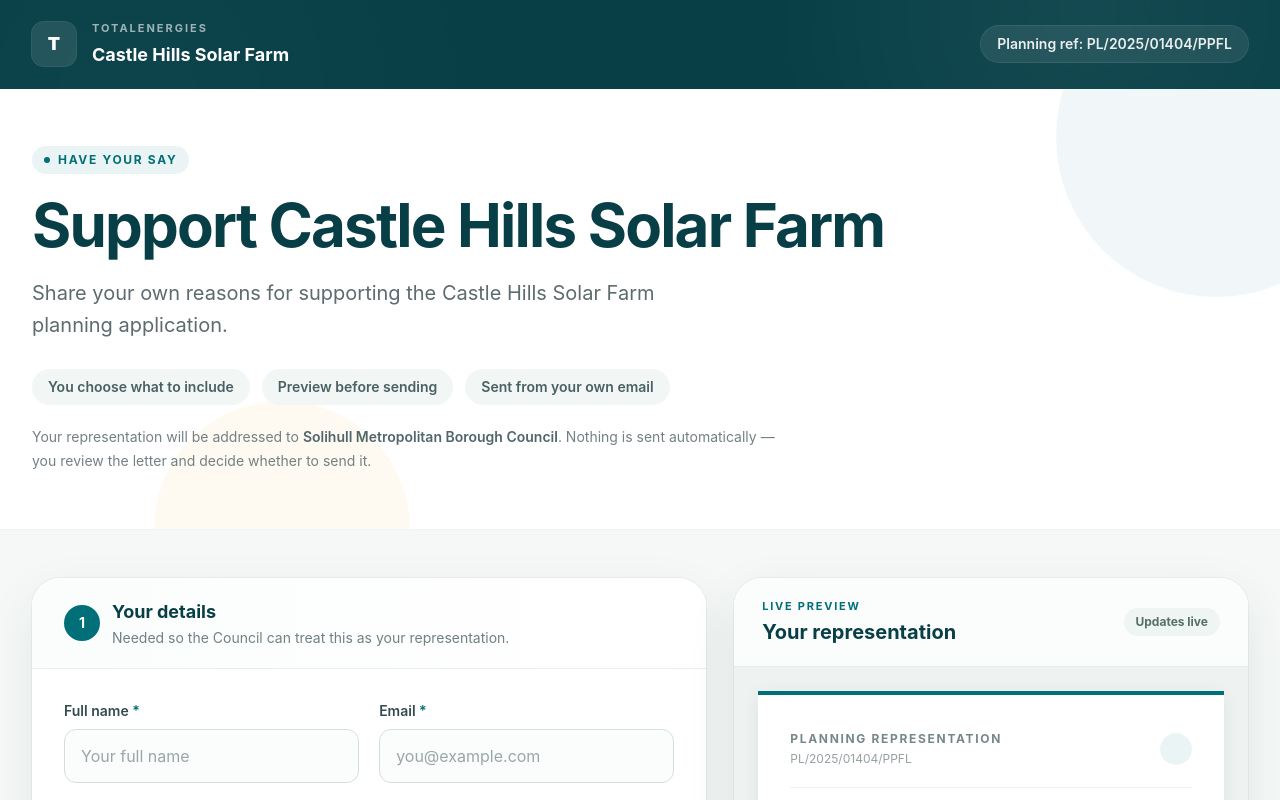
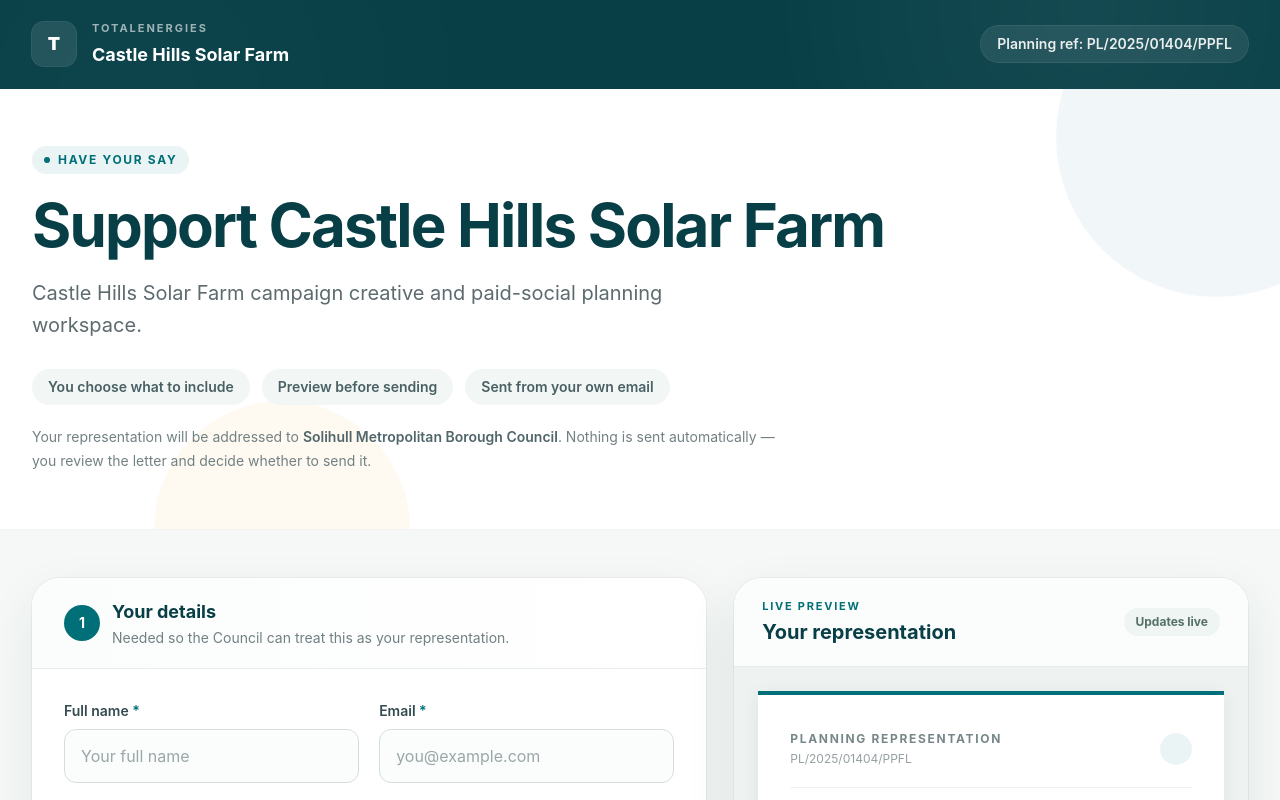
Before and after one commit to JakeWDevComms/Support-Gen, a Next.js app: page /castle-hills-solar in a window 1280 px wide. Shown: the top 800 px of the page. Built offline with nearby package versions, Linux system fonts and the light colour scheme; no server answers; the database is empty.

Commit message:
Configure Castle Hills Campaign Studio

```diff
--- a/src/projects/castle-hills-solar.ts
+++ b/src/projects/castle-hills-solar.ts
@@ -8,10 +8,16 @@
   dataProcessor:"DevComms",
   schemeName:"Castle Hills Solar Farm",
   location:"Solihull",
-  pitch:"Share your own reasons for supporting the Castle Hills Solar Farm planning application.",
+  pitch:"Castle Hills Solar Farm campaign creative and paid-social planning workspace.",
   applicationReference:"PL/2025/01404/PPFL",
   planningAuthority:{name:"Solihull Metropolitan Borough Council",to:["planning@solihull.gov.uk"],cc:[]},
   theme:{primary:"#006f78",primaryDark:"#083f47",accent:"#e9b83f",background:"#f5f8f6"},
+  campaign:{
+    projectType:"renewables",
+    destinationUrl:"https://castlehillssolarfarm.co.uk/",
+    targetArea:"Solihull and nearby communities around the application site",
+    audienceNotes:"Keep the audience broad and local. Do not use political affiliation, protected characteristics or sensitive-interest targeting."
+  },
   benefits:[
     {id:"clean-energy",label:"Enough clean electricity for around 14,000 homes in the West Midlands",phrasings:[
       "I support the amount of clean electricity the scheme could generate, equivalent to the annual needs of around 14,000 homes in the West Midlands.",
```
